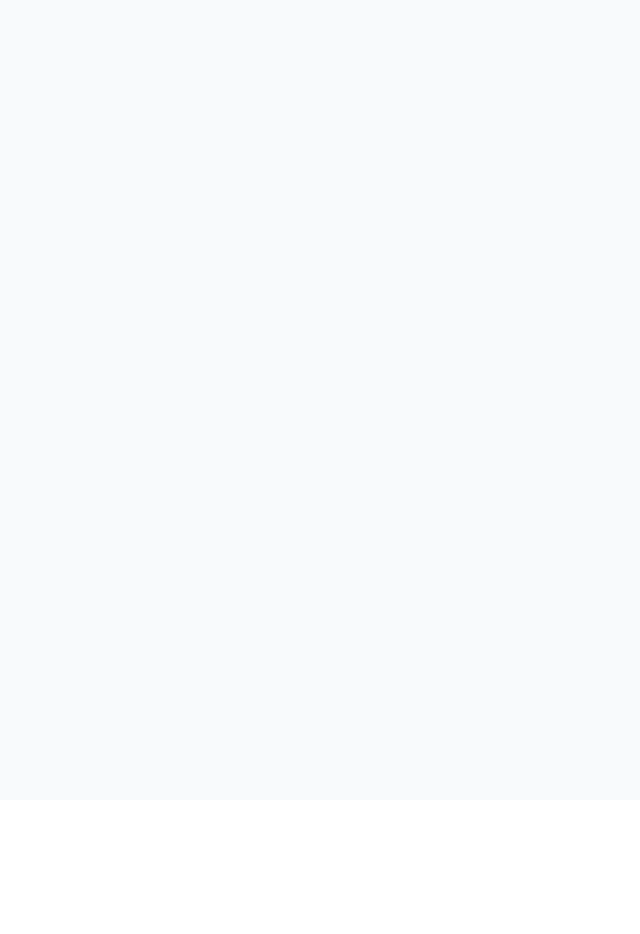
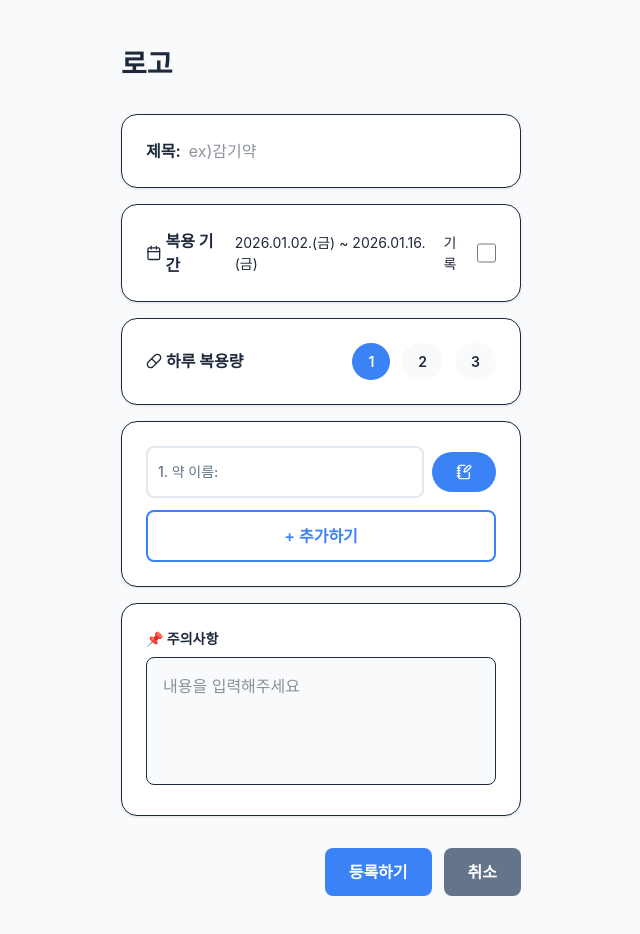
Before and after one commit to wnduddlekd/medicine, a React (Vite) app: page /check-in in a window 1280 px wide. Shown: the top 934 px of the page, without its empty margins (319-959 px from the left). Before the commit the page ends 800 px from the top, so only its background shows below. Built offline with nearby package versions, Linux system fonts and the light colour scheme; a web font is replaced by a local one.

Commit message:
feat: Meds 페이지 UI 구현 (#8) (#13)
* feat: Meds 페이지 UI 구현 (#8)

* feat: 공용 버튼 스타일 최종 반영 및 UI 최적화

* fix: 리뷰 코멘트 참고 UI 세부 사항 추가 수정

---------

Co-authored-by: 박주영 <162546405+wnduddlekd@users.noreply.github.com>

```diff
--- a/src/App.jsx
+++ b/src/App.jsx
@@ -1,4 +1,5 @@
 import './App.css';
+
 import { Router } from './router/router';
 import { RouterProvider } from 'react-router-dom';
 
--- /dev/null
+++ b/src/components/CheckIn/Caution.jsx
@@ -0,0 +1,11 @@
+export default function Caution() {
+  return (
+    <div className="card bg-base-100 shadow-sm border border-base-300">
+      <p className="text-small font-bold mb-2 text-Danger">📌 주의사항</p>
+      <textarea
+        className="w-full h-32 bg-base-200 rounded-lg p-4 outline-none resize-none border border-base-300"
+        placeholder="내용을 입력해주세요"
+      />
+    </div>
+  );
+}
--- /dev/null
+++ b/src/components/CheckIn/CheckInActions.jsx
@@ -0,0 +1,10 @@
+import Button from '../commons/Button';
+
+export default function CheckInActions() {
+  return (
+    <div className="flex gap-3 justify-end pt-4">
+      <Button variant="primary">등록하기</Button>
+      <Button variant="neutral">취소</Button>
+    </div>
+  );
+}
--- /dev/null
+++ b/src/components/CheckIn/DoseAmount.jsx
@@ -0,0 +1,25 @@
+import Button from '../commons/Button';
+import { Pill } from 'lucide-react';
+
+export default function DoseAmount({ selected, onChange }) {
+  return (
+    <div className="card bg-base-100 shadow-sm border border-base-300 flex flex-row justify-between items-center">
+      <span className="font-bold flex items-center gap-1">
+        <Pill size={16} /> 하루 복용량
+      </span>
+      <div className="flex gap-3">
+        {[1, 2, 3].map((num) => (
+          <Button
+            pill
+            variant={selected === num ? 'primary' : 'subtle'}
+            size="sm"
+            key={num}
+            onClick={() => onChange(num)}
+          >
+            {num}
+          </Button>
+        ))}
+      </div>
+    </div>
+  );
+}
--- /dev/null
+++ b/src/components/CheckIn/DosePeriod.jsx
@@ -0,0 +1,18 @@
+import { Calendar } from 'lucide-react';
+
+export default function DosePeriod() {
+  return (
+    <div className="card bg-base-100 shadow-sm border border-base-300 flex flex-row justify-between items-center">
+      <div className="flex items-center gap-2">
+        <span className="font-bold flex items-center gap-1">
+          <Calendar size={16} /> 복용 기간
+        </span>
+        <small>2026.01.02.(금) ~ 2026.01.16.(금)</small>
+      </div>
+      <label className="flex items-center gap-2 cursor-pointer">
+        <small>기록</small>
+        <input type="checkbox" className="w-5 h-5 accent-primary" />
+      </label>
+    </div>
+  );
+}
--- /dev/null
+++ b/src/components/CheckIn/MedicineInput.jsx
@@ -0,0 +1,22 @@
+import Button from '../commons/Button';
+import { NotebookPen } from 'lucide-react';
+
+export default function MedicineInput({ num, placeholder }) {
+  return (
+    <div className="flex gap-2 mb-3 items-center">
+      <div className="flex-1 relative">
+        <span className="absolute left-3 top-1/2 -translate-y-1/2 text-sm text-neutral font-medium">
+          {num}. 약 이름:
+        </span>
+        <input
+          type="text"
+          placeholder={placeholder}
+          className="input pl-20 bg-base-100 border-base-300 text-base-content"
+        />
+      </div>
+      <Button variant="primary" pill>
+        <NotebookPen size={16} />
+      </Button>
+    </div>
+  );
+}
--- /dev/null
+++ b/src/components/CheckIn/MedicineList.jsx
@@ -0,0 +1,22 @@
+import { useState } from 'react';
+import Button from '../commons/Button';
+import MedicineInput from './MedicineInput';
+
+export default function MedicineList() {
+  const [medicines, setMedicines] = useState([1]);
+
+  const handleAdd = () => {
+    setMedicines((prev) => [...prev, prev.length + 1]);
+  };
+
+  return (
+    <div className="card bg-base-100 shadow-sm border border-base-300">
+      {medicines.map((num) => (
+        <MedicineInput key={num} num={num} placeholder="" />
+      ))}
+      <Button variant="primary" outline fullWidth onClick={handleAdd}>
+        + 추가하기
+      </Button>
+    </div>
+  );
+}
--- /dev/null
+++ b/src/components/CheckIn/TitleInput.jsx
@@ -0,0 +1,12 @@
+export default function TitleInput() {
+  return (
+    <div className="card bg-base-100 shadow-sm border border-base-300 flex flex-row items-center gap-2">
+      <p className="font-bold whitespace-nowrap">제목:</p>
+      <input
+        type="text"
+        placeholder="ex)감기약"
+        className="w-full bg-transparent outline-none"
+      />
+    </div>
+  );
+}
--- a/src/pages/CheckIn.jsx
+++ b/src/pages/CheckIn.jsx
@@ -1,3 +1,28 @@
+import { useState } from 'react';
+import TitleInput from '../components/CheckIn/TitleInput';
+import DosePeriod from '../components/CheckIn/DosePeriod';
+import DoseAmount from '../components/CheckIn/DoseAmount';
+import MedicineList from '../components/CheckIn/MedicineList';
+import Caution from '../components/CheckIn/Caution';
+import CheckInActions from '../components/CheckIn/CheckInActions';
+
 export default function CheckIn() {
-  return;
+  const [dose, setDose] = useState(1);
+
+  return (
+    <div className="min-h-screen bg-base-200 p-6 flex flex-col items-center">
+      <div className="w-full max-w-2xl mb-8 flex items-center gap-2">
+        <h1 className="text-h3 font-bold text-base-content">로고</h1>
+      </div>
+
+      <div className="w-full max-w-2xl space-y-4">
+        <TitleInput />
+        <DosePeriod />
+        <DoseAmount selected={dose} onChange={setDose} />
+        <MedicineList />
+        <Caution />
+        <CheckInActions />
+      </div>
+    </div>
+  );
 }
```
Also changed, not shown: 1 other file (tests, documents, lock files or other folders).
